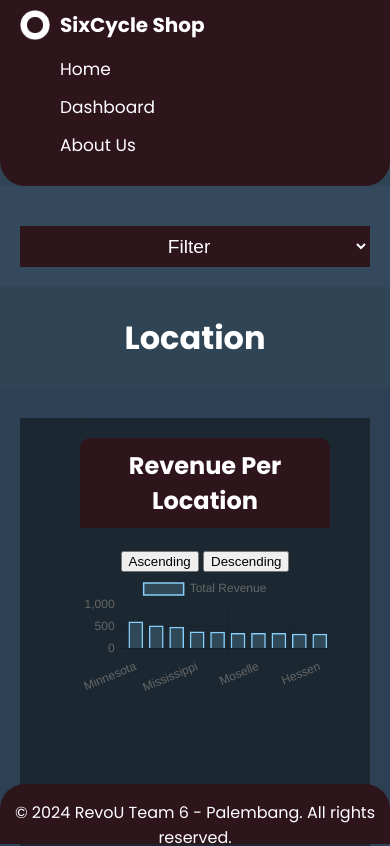
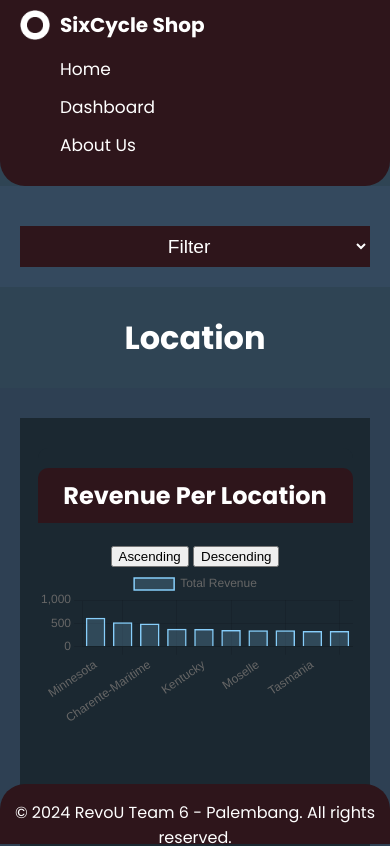
Before and after one commit to Kampus-Merdeka-Software-Engineering/km-feb24-palembang--6, a plain HTML site: page negara.html in a window 390 px wide. Shown: the top 846 px of the page. Drawn offline with nearby package versions, Linux system fonts and the light colour scheme.

Commit message:
memperbarui ukuran chart

```diff
--- a/assets/css/dashboard.css
+++ b/assets/css/dashboard.css
@@ -69,7 +69,7 @@ body {
 .dashboard {
     display: flex;
     padding: 20px;
-    flex-wrap: wrap; /* Added to allow wrapping */
+    flex-wrap: wrap;
 }
 
 .filters {
@@ -114,7 +114,7 @@ body {
     flex-basis: 23%;
     text-align: center;
     margin-bottom: 10px;
-    box-sizing: border-box; /* Ensures padding and border are included in the element's total width and height */
+    box-sizing:border-box;
 }
 
 .stat h3 {
@@ -225,7 +225,7 @@ footer {
     padding-bottom: 10px;
 }
 
-/* Media Queries */
+
 @media screen and (max-width: 768px) {
     .navbar {
         flex-direction: column;
--- a/assets/css/gender.css
+++ b/assets/css/gender.css
@@ -100,15 +100,15 @@ body {
 .charts {
     background-color: #1b2831;
     display: flex;
-    justify-content: center; /* Pusatkan isi di dalam elemen */
-    align-items: center; /* Pusatkan isi secara vertikal */
-    flex-direction: column; /* Mengatur tata letak vertikal */
+    justify-content: center;
+    align-items: center;
+    flex-direction: column;
     margin-top: 10px;
     margin-bottom: 50px;
 }
 
 .vs-card {
-    width: 100%;
+    width: 90%;
     max-width: 700px;
     border-radius: 10px;
     height: 90%;
@@ -131,7 +131,7 @@ body {
 }
 
 .chart4 {
-    flex: 1; /* Biarkan elemen ini mengambil ruang yang tersedia */
+    flex: 1;
     display: flex;
     justify-content: center;
     align-items: center;
--- a/assets/css/negara.css
+++ b/assets/css/negara.css
@@ -97,14 +97,26 @@ body {
 
 .charts{
     background-color: #1b2831;
+    display: flex;
+    justify-content: center;
+    align-items: center;
+    flex-direction: column;
     margin-top: 10px;
+    margin-bottom: 50px;
 }
+
 .vs-cards {
+    width: 90%;
+    max-width: 700px;
+    border-radius: 10px;
+    height: 90%;
+    background-color: #1b2831;
+    overflow: hidden;
+    margin-bottom: 50px;
+    margin-top: 30px;
     display: flex;
-    gap: 50px;
-    margin-bottom: 70px;
-    margin-left: 60px;
-    margin-right: 40px;
+    flex-direction: column;
+    align-items: center;
   }
 
 .vs-card{
@@ -114,7 +126,7 @@ body {
     height: 400px;
     text-align: center;
     background-color: #1b2831;
-    overflow: hidden; /* Menyembunyikan overflow yang melebihi tinggi maksimum */
+    overflow: hidden;
 }
 
 .vs-card h2{
--- a/assets/css/styles.css
+++ b/assets/css/styles.css
@@ -125,7 +125,6 @@ footer {
     margin: 0 0 10px;
 }
 
-/* Media Queries */
 
 @media screen and (max-width: 768px) {
     .header-content {
@@ -165,10 +164,10 @@ footer {
     }
 
     .header-content {
-        order: 2; /* Mengubah urutan konten header menjadi kedua */
+        order: 2;
     }
 
     .header-image {
-        order: 1; /* Mengubah urutan gambar header menjadi pertama */
+        order: 1;
     }
 }
--- a/assets/js/chart1.js
+++ b/assets/js/chart1.js
@@ -3,8 +3,8 @@ fetch('assets/json/revenue_per_location.json')
   .then(response => response.json())
   .then(data => {
 
+// pembuatan chart
     const ctx = document.getElementById("chart").getContext("2d");
-
     let barChart = new Chart(ctx, {
       type: "bar",
       data: {
@@ -28,6 +28,7 @@ fetch('assets/json/revenue_per_location.json')
       }
     });
 
+// function untuk melakukan asc dan desc
     function updateChart(order) {
       if (order === 'asc') {
         data.sort((a, b) => a.revenue - b.revenue);
@@ -40,8 +41,7 @@ fetch('assets/json/revenue_per_location.json')
       barChart.update();
     }
 
-    // Add event listeners to buttons for sorting
+// Tambahkan event listener ke buttons untuk sorting
     document.getElementById("sortAsc").addEventListener("click", () => updateChart('asc'));
     document.getElementById("sortDesc").addEventListener("click", () => updateChart('desc'));
   })
-  .catch(error => console.error('Error loading JSON:', error));
--- a/assets/js/chart2.js
+++ b/assets/js/chart2.js
@@ -3,8 +3,8 @@ fetch('assets/json/total_transaction_per_location.json')
   .then(response => response.json())
   .then(data => {
 
+// pembuatan chart
     const ctx = document.getElementById("chart2").getContext("2d");
-
     let barChart = new Chart(ctx, {
       type: "bar",
       data: {
@@ -28,6 +28,7 @@ fetch('assets/json/total_transaction_per_location.json')
       }
     });
 
+// function untuk melakukan asc dan desc
     function updateChart(order) {
       if (order === 'asc') {
         data.sort((a, b) => a.order_quantity - b.order_quantity);
@@ -40,8 +41,7 @@ fetch('assets/json/total_transaction_per_location.json')
       barChart.update();
     }
 
-    // Add event listeners to buttons for sorting
+// Tambahkan event listener ke buttons untuk sorting
     document.getElementById("sortAsc2").addEventListener("click", () => updateChart('asc'));
     document.getElementById("sortDesc2").addEventListener("click", () => updateChart('desc'));
   })
-  .catch(error => console.error('Error loading JSON:', error));
--- a/assets/js/chart3.js
+++ b/assets/js/chart3.js
@@ -2,7 +2,8 @@
 fetch('assets/json/avg_revenue_product_category.json')
   .then(response => response.json())
   .then(data => {
-    // Menyalin Data Tertentu dari Setiap Objek dalam Array
+
+// Menyalin Data dari array 'data' utama
     const bikeData = data.filter(item => item.Product_Category === 'Bikes').map(item => ({
       month_name: item.month_name,
       avg_revenue: item.avg_revenue
@@ -18,8 +19,8 @@ fetch('assets/json/avg_revenue_product_category.json')
       avg_revenue: item.avg_revenue
     }));
 
+// pembuatan chart
     const ctx = document.getElementById("chart3").getContext("2d");
-
     let lineChart = new Chart(ctx, {
       type: "line",
       data: {
@@ -57,4 +58,3 @@ fetch('assets/json/avg_revenue_product_category.json')
       }
     });
   })
-  .catch(error => console.error('Error loading JSON:', error));
--- a/assets/js/chart5.js
+++ b/assets/js/chart5.js
@@ -3,8 +3,8 @@ fetch('assets/json/customer_by_age_group.json')
   .then(response => response.json())
   .then(data => {
 
+// pembuatan chart
     const ctx = document.getElementById("chart5").getContext("2d");
-
     let bar = new Chart(ctx, {
       type: "bar",
       data: {
@@ -32,6 +32,7 @@ fetch('assets/json/customer_by_age_group.json')
       },
     });
 
+// function untuk melakukan asc dan desc
     function updateChart(order) {
       if (order === 'asc') {
         data.sort((a, b) => a.order_quantity - b.order_quantity);
@@ -44,8 +45,7 @@ fetch('assets/json/customer_by_age_group.json')
       bar.update();
     }
 
-    // Add event listeners to buttons for sorting
+// Tambahkan event listener ke buttons untuk sorting
     document.getElementById("sortAsc5").addEventListener("click", () => updateChart('asc'));
     document.getElementById("sortDesc5").addEventListener("click", () => updateChart('desc'));
   })
-  .catch(error => console.error('Error loading JSON:', error));
--- a/assets/js/chart7.js
+++ b/assets/js/chart7.js
@@ -3,8 +3,8 @@ fetch('assets/json/customer_by_age_group.json')
   .then(response => response.json())
   .then(data => {
 
+// pembuatan chart
     const ctx = document.getElementById("chart7").getContext("2d");
-
     let bar = new Chart(ctx, {
       type: "bar",
       data: {
@@ -32,4 +32,3 @@ fetch('assets/json/customer_by_age_group.json')
       },
     });
   })
-  .catch(error => console.error('Error loading JSON:', error));
--- a/assets/js/table6.js
+++ b/assets/js/table6.js
@@ -4,7 +4,7 @@ fetch('assets/json/most_ordered_sub_category.json')
   .then(data => {
     const tableBody = document.getElementById("table-body");
 
-    // Membuat baris tabel dari setiap objek dalam data JSON
+// Membuat baris tabel dari setiap objek dalam data JSON
     data.forEach((item, index) => {
       const row = document.createElement("tr");
       row.innerHTML = `
@@ -16,4 +16,3 @@ fetch('assets/json/most_ordered_sub_category.json')
       tableBody.appendChild(row);
     });
   })
-  .catch(error => console.error('Error loading JSON:', error));
```
Also changed, not shown: assets/css/aboutus.css (+6 -6 lines), assets/js/chart4.js (+3 -7 lines).
